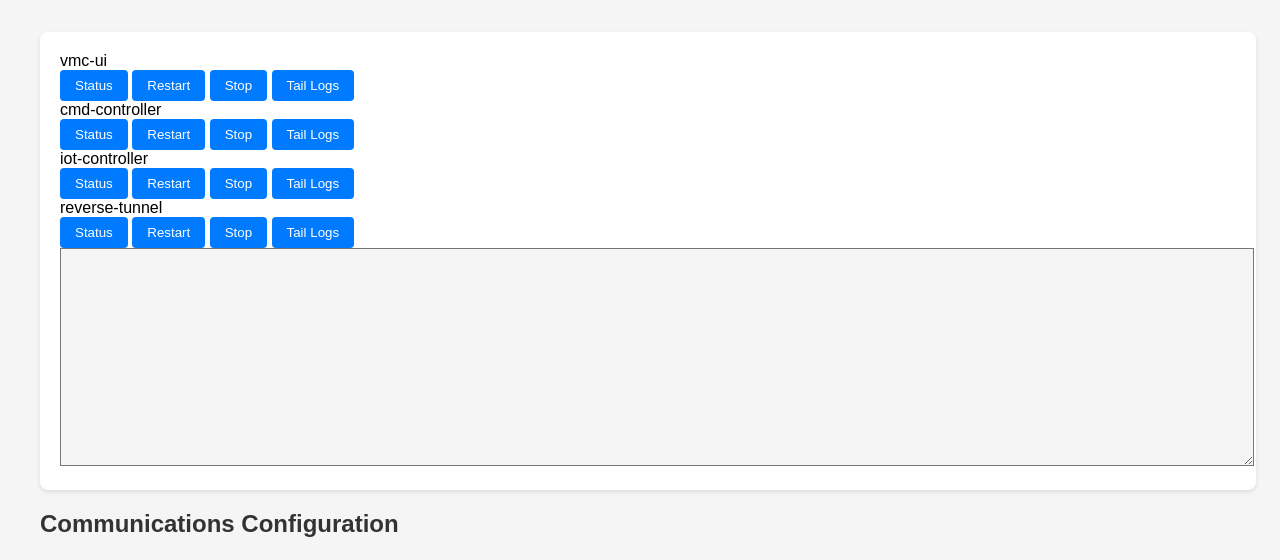
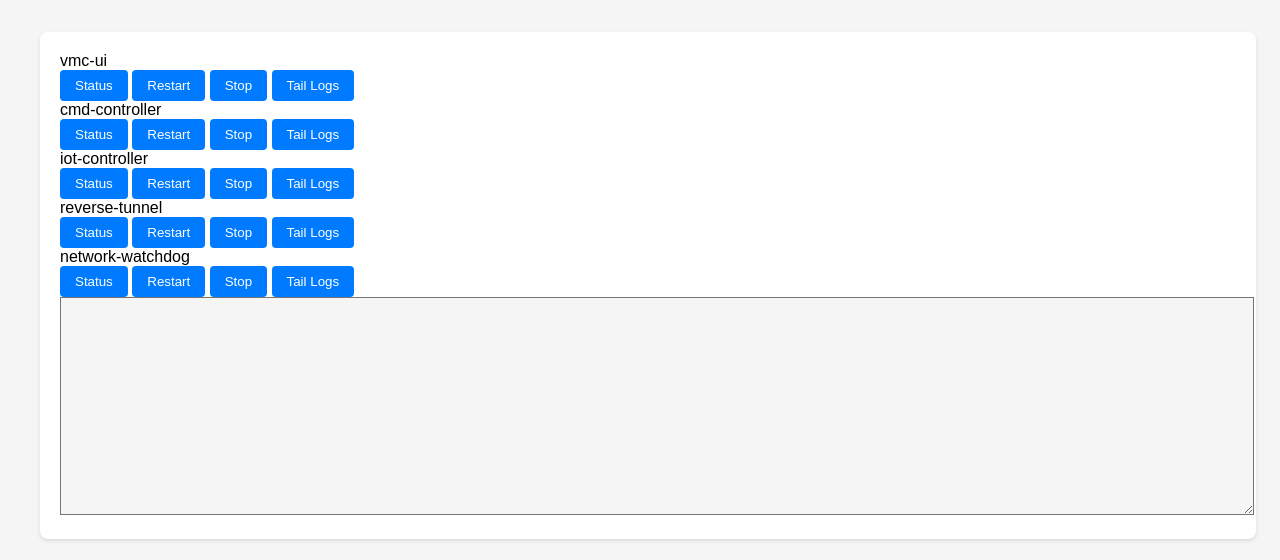
Before and after one commit to yersiniasGhost/raptor, a Python web app: template src/api/v2/templates/configuration.html in a window 1280 px wide. Shown: the part 658-1218 px from the top of the page. Run offline with Jinja, Linux system fonts and the light colour scheme; the template is opened without the code that fills it, so the values that code supplies are empty.

Commit message:
Adding network watchdog service to install.

```diff
--- a/src/api/v2/routes/configuration.py
+++ b/src/api/v2/routes/configuration.py
@@ -47,8 +47,8 @@ async def service_action(action: str, service_data: dict):
         return {"error": f"Invalid action: {action}"}
 
     # Validate service
-    if service not in ["vmc-ui", "cmd-controller", "iot-controller"]:
-        return {"error": f"Invalid service: {service}"}
+    # if service not in ["vmc-ui", "cmd-controller", "iot-controller", "reverse-tunnel"]:
+    #     return {"error": f"Invalid service: {service}"}
 
     if action == "tail":
         status, cmd_response = await ActionFactory.execute_action("tail_log", {"lines": 25, "process": service}, None, None)
--- a/src/api/v2/templates/configuration.html
+++ b/src/api/v2/templates/configuration.html
@@ -120,7 +120,7 @@
 <div class="config-section">
     <span>
         <div>
-{% for service in ["vmc-ui", "cmd-controller", "iot-controller", "reverse-tunnel"] %}
+{% for service in ["vmc-ui", "cmd-controller", "iot-controller", "reverse-tunnel", "network-watchdog"] %}
         {{ service }}
 	<div>
         <span>
```
Also changed, not shown: 6 other files.
